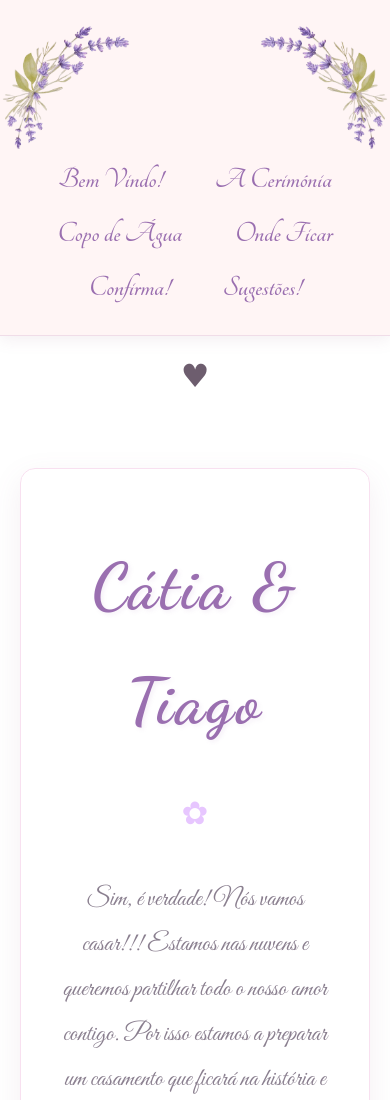
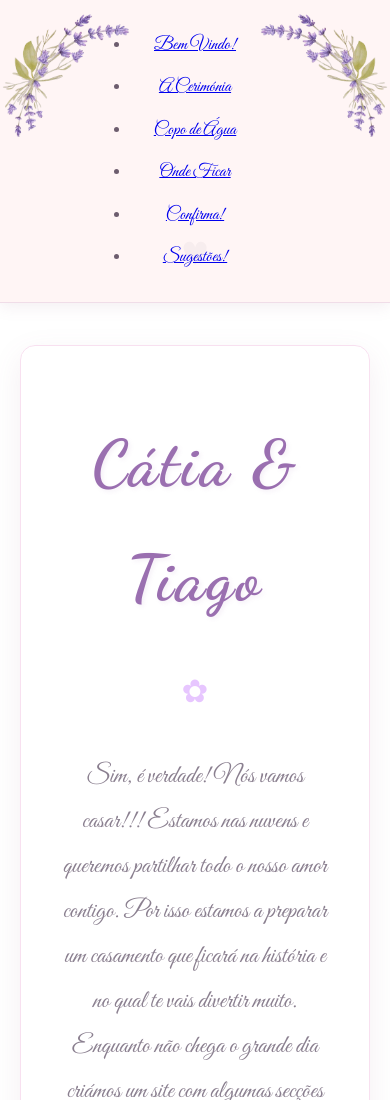
Before and after one commit to Bealameiras/casamento, a plain HTML site: page index.html in a window 390 px wide. Shown: the top 1100 px of the page. Drawn offline with Linux system fonts and the light colour scheme.

Commit message:
Update index.html

```diff
--- a/index.html
+++ b/index.html
@@ -29,7 +29,11 @@
 			border-bottom: 1px solid #f0dde8;
 			box-shadow: 0 4px 15px rgba(150, 100, 130, 0.1);
 			z-index: 1000;
-				overflow: hidden; /* Garante que os elementos dentro do cabeçalho não extrapolem */
+		}
+			/* Ajuste para telas menores (telemóveis) */
+		@media (max-width: 768px) {
+			header {
+				padding: 10px 0; /* Reduz a altura do cabeçalho */
 			}
 
         header .logo img {
@@ -43,23 +47,29 @@
 
 
         nav ul {
-            list-style: none;
+             display: flex;
+        flex-direction: column;
         padding: 0;
-            margin: 20px 0 0;
         }
 
         nav ul li {
-            display: inline-block;
-            margin: 0 25px;
-            position: relative;
+            margin: 5px 0; /* Espaçamento menor entre os itens */
         }
 
         nav ul li a {
-            text-decoration: none;
-            color: #9a6fb0;
-             font-family: 'Tangerine', cursive;
-            font-size: 30px;
-            transition: all 0.3s ease;
+        font-size: 22px; /* Reduz o tamanho da fonte */
+    }
+}
+
+			/* Ajuste para telas muito pequenas (ex.: telemóveis pequenos) */
+			@media (max-width: 480px) {
+				header {
+					padding: 8px 0; /* Ainda mais compacto */
+				}
+
+				nav ul li a {
+        font-size: 18px; /* Fonte menor para caber no ecrã */
+    }
 }
 
         nav ul li a:hover {
@@ -229,8 +239,9 @@
     </header>
 
     <main>
-	    <div class="floating-heart" style="margin-top: 200px;">♥</div>
-
+	<br>
+	<br>
+        <div class="floating-heart">♥</div>
 
         <section id="sobre">
             <h1>Cátia & Tiago</h1>
```
Lines whose indentation alone changed are shown as unchanged.
